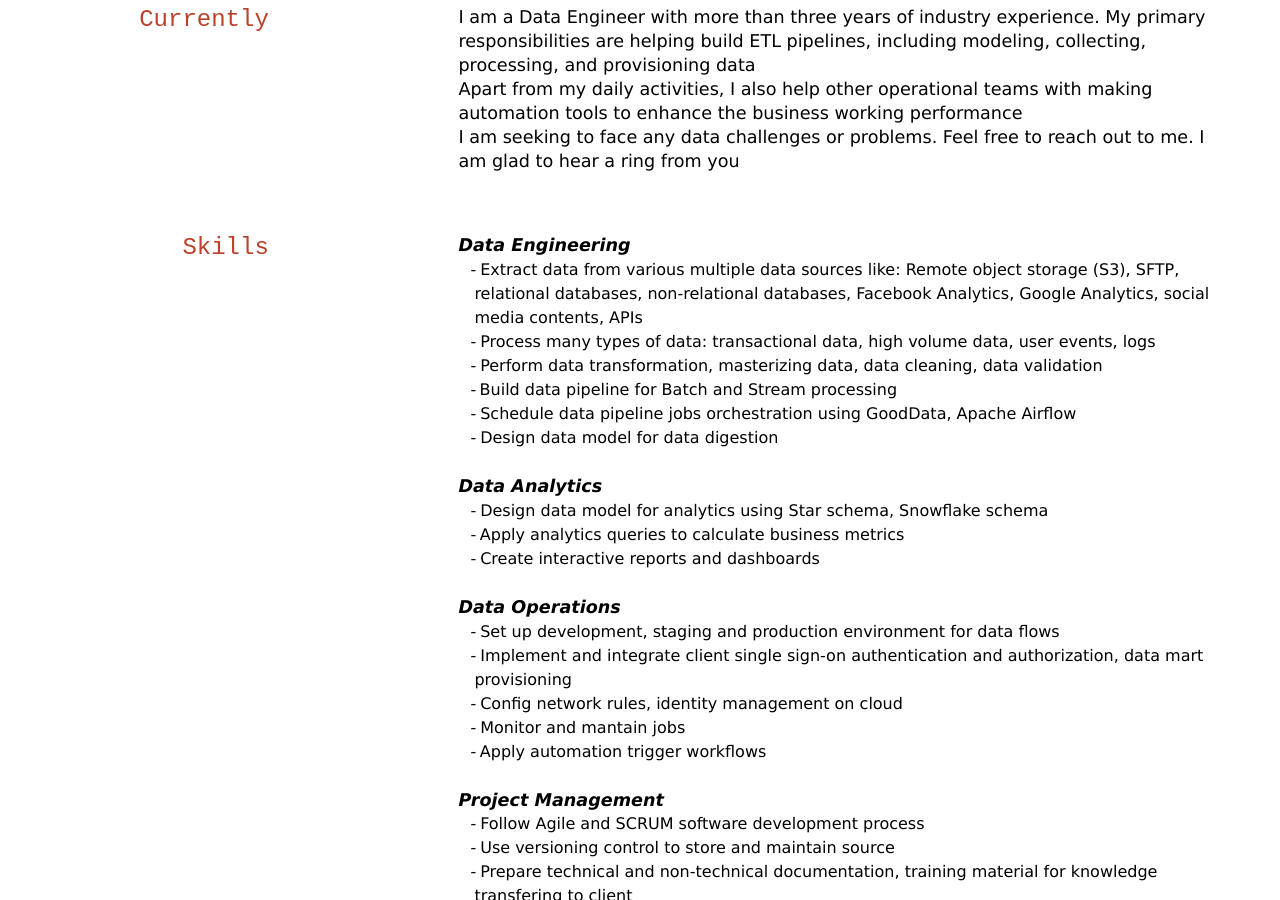
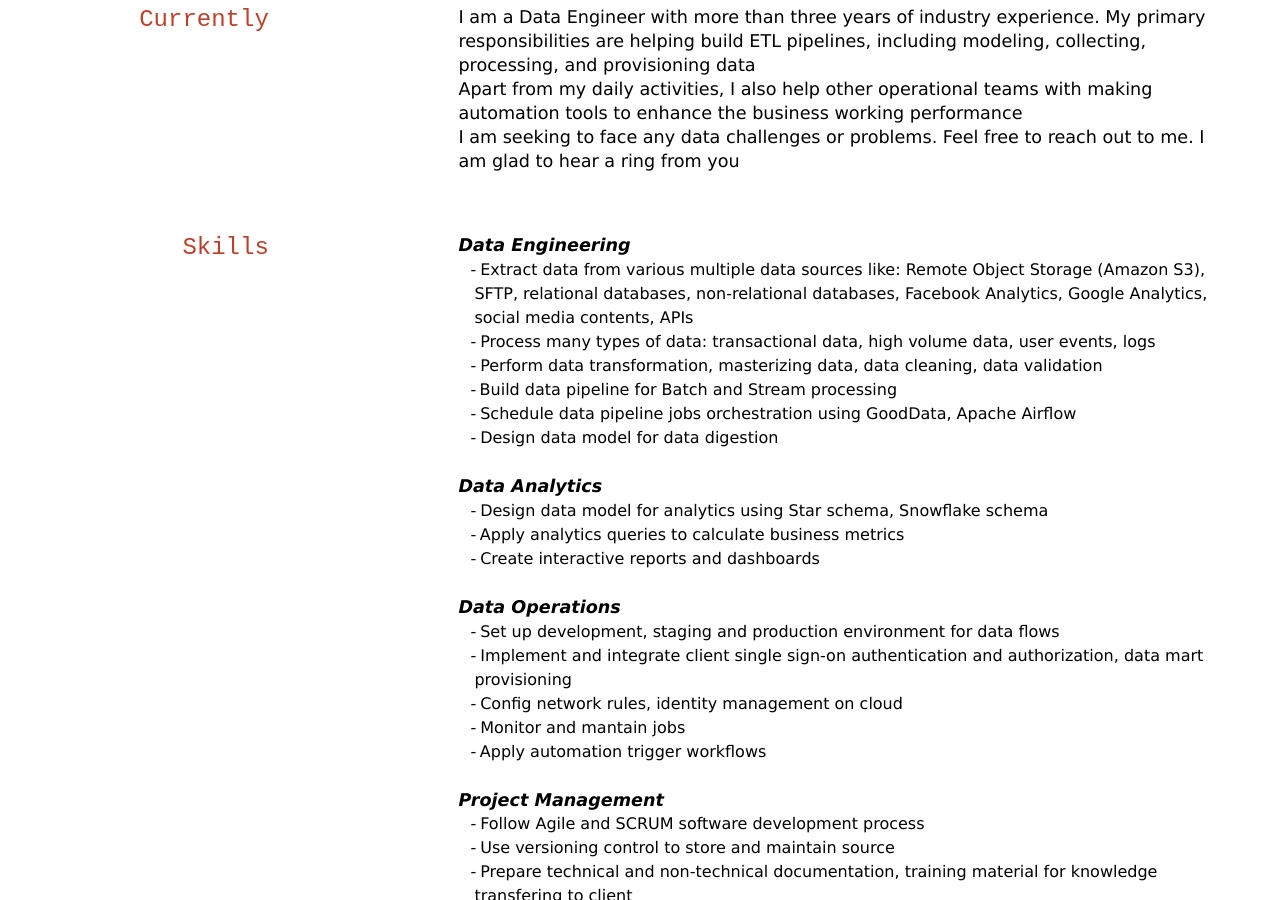
Before and after one commit to tuannnh/cv, a Jekyll site: the page built from index.md, in a window 1280 px wide and 900 px high, scrolled down 382 px. Built offline with Jekyll 4.4.1, drawn with Linux system fonts in a browser that asks for light colours; nearby versions of some CDN libraries; a style sheet for code colours, icons or effects is not loaded; some of the changed text lies outside the part shown.

Commit message:
Update index.md

```diff
--- a/index.md
+++ b/index.md
@@ -45,7 +45,7 @@ I am seeking to face any data challenges or problems. Feel free to reach out to
 
 _Data Engineering_
 
-- Extract data from various multiple data sources like: Remote object storage (S3), SFTP, relational databases, non-relational databases, Facebook Analytics, Google Analytics, social media contents, APIs
+- Extract data from various multiple data sources like: Remote Object Storage (Amazon S3), SFTP, relational databases, non-relational databases, Facebook Analytics, Google Analytics, social media contents, APIs
 - Process many types of data: transactional data, high volume data, user events, logs
 - Perform data transformation, masterizing data, data cleaning, data validation
 - Build data pipeline for Batch and Stream processing
@@ -185,6 +185,6 @@ _Certificate Of Appreciation_, Techcon Organizer, KMS Group
 - An English-based webinar to share how to discover why Product Analytics is essential to your business and how to take advantage of it to improve the customer journey
 - Organized on Dec 6th, 2022
 
-<h3 align="right">Last updated: January 2023</h3>
+<h3 align="right">Last updated: June 2023</h3>
 
 <span align="center"><b><a href="https://hungtuan.me">#DiscoverTuanNguyen</a></b></span>
```
